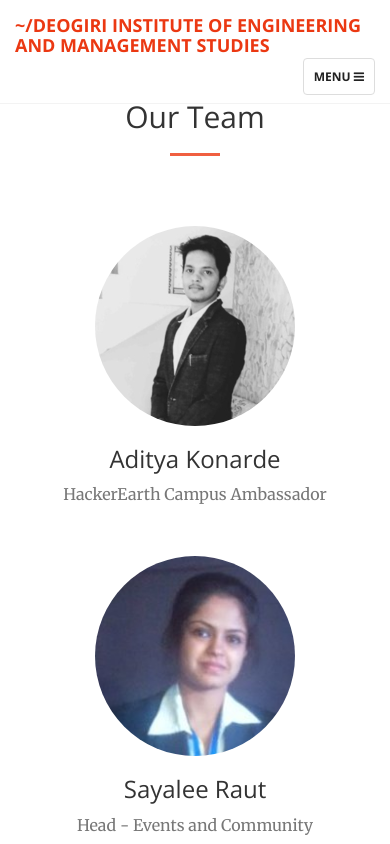
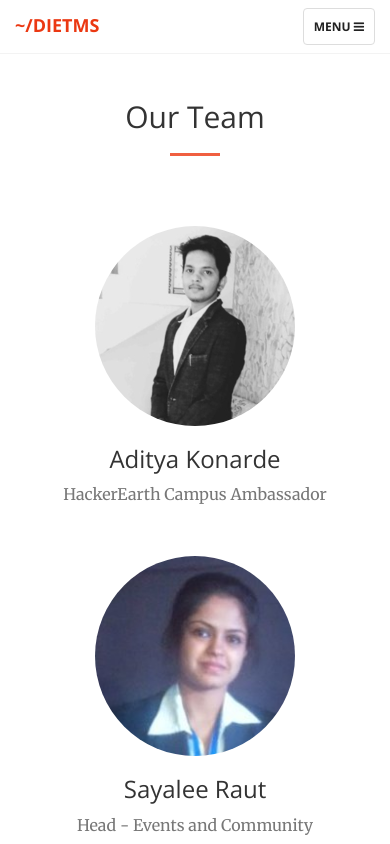
Before and after one commit to dietms/dietms.github.io, a website: page team.html in a window 390 px wide. Shown: the top 844 px of the page. Drawn offline with nearby package versions, Linux system fonts and the light colour scheme.

Commit message:
compressed logo to check if its fixes responsive view issue

```diff
--- a/team.html
+++ b/team.html
@@ -41,7 +41,7 @@
         <div class="container-fluid">
             <!-- Brand and toggle get grouped for better mobile display -->
             <div class="navbar-header">
-                <a class="navbar-brand page-scroll" href="#page-top">~/Deogiri Institute of Engineering and Management Studies</a>
+                <a class="navbar-brand page-scroll" href="#page-top">~/DIETMS</a>
                 <button type="button" class="navbar-toggle collapsed" data-toggle="collapse" data-target="#bs-example-navbar-collapse-1">
                     <span class="sr-only">Toggle navigation</span> Menu <i class="fa fa-bars"></i>
                 </button>
```
